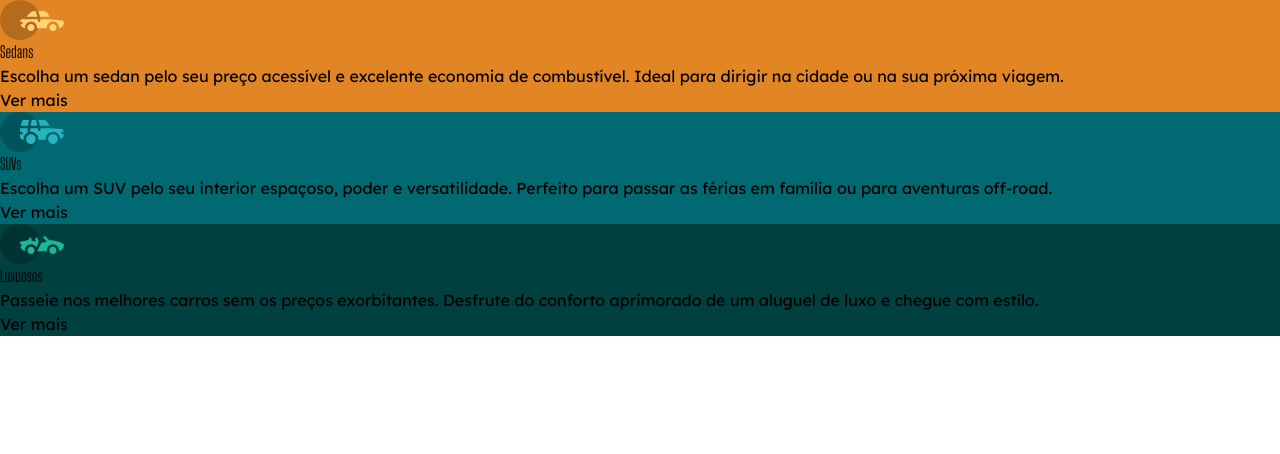
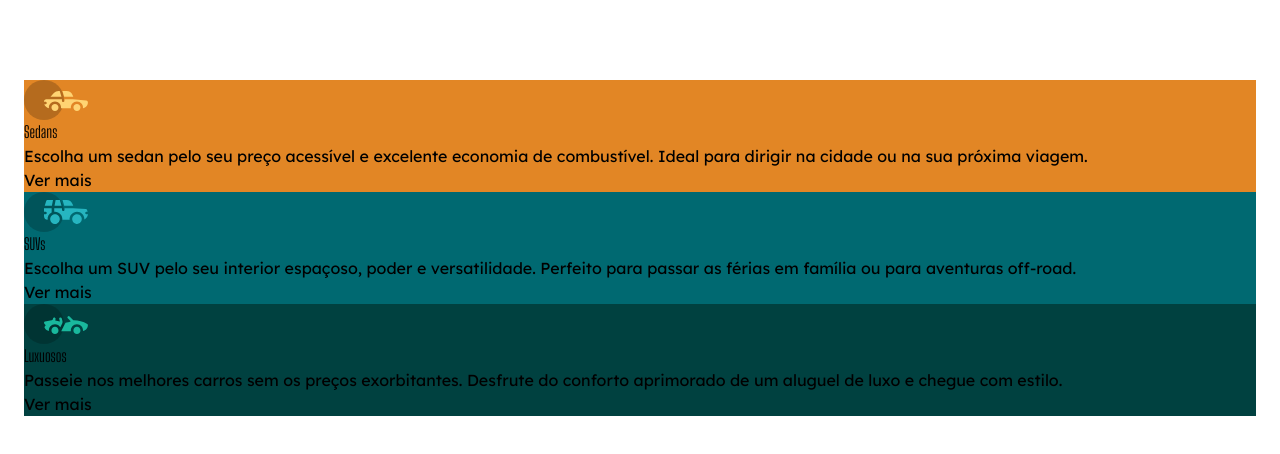
Before and after one commit to Hiiski/Carros, a React (Vite) app: page / in a window 1280 px wide. Shown: the top 454 px of the page. Built offline with nearby package versions, Linux system fonts and the light colour scheme.

Commit message:
Quinto commit do App

```diff
--- a/src/App.jsx
+++ b/src/App.jsx
@@ -5,7 +5,7 @@
 
 export default function App() {
   return (
-    <main>
+    <main className="min-h-svh bg-offwhite py-20 px-6">
 
       <section>
         <div className="bg-orange">
```
